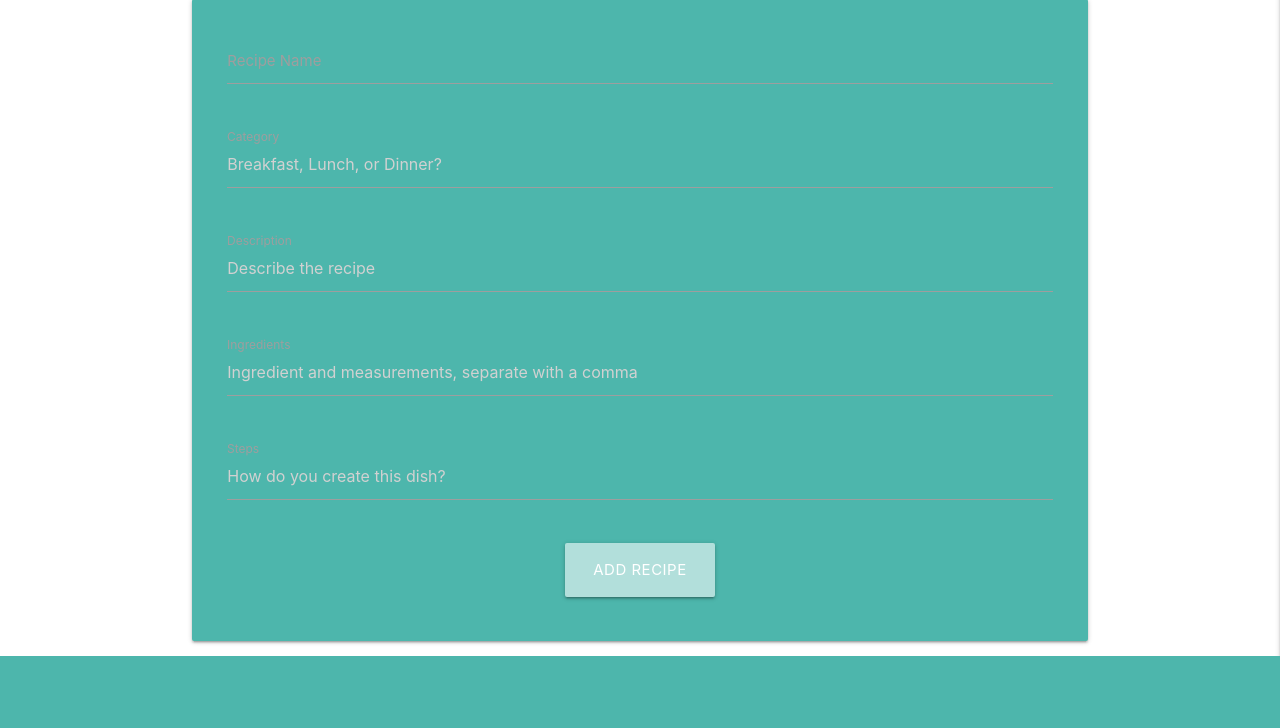
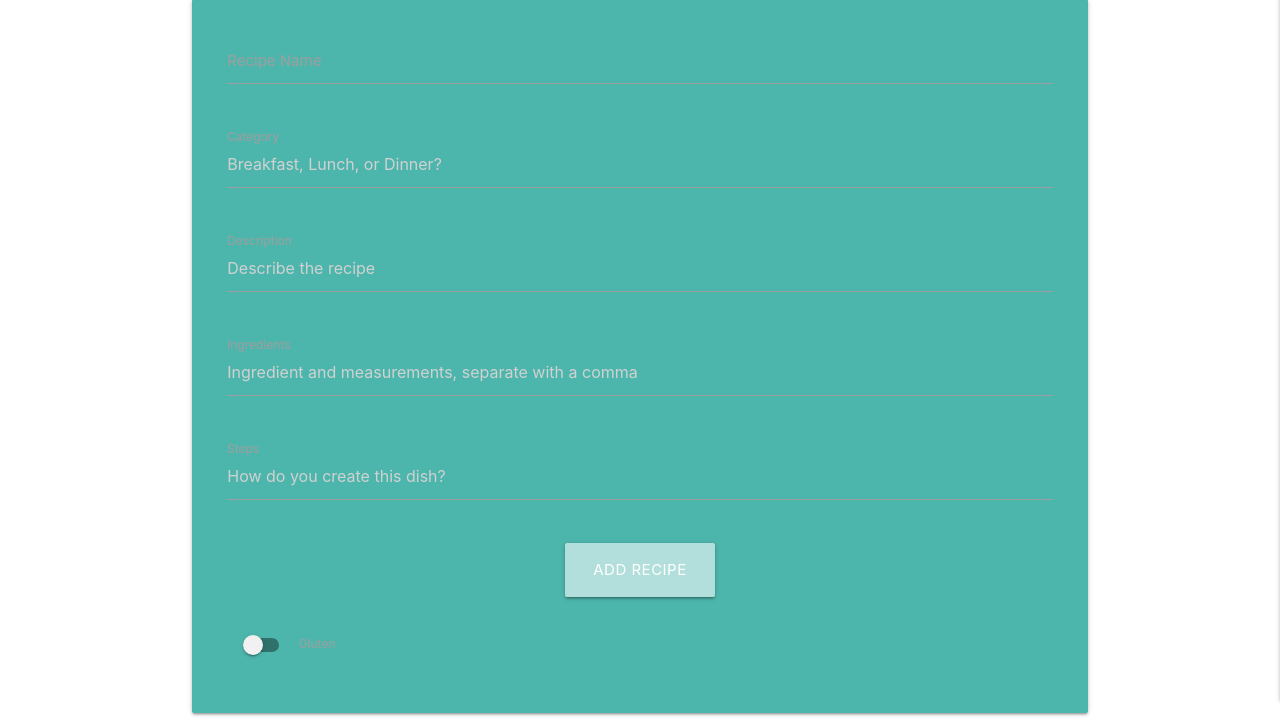
Before and after one commit to Code-Institute-Submissions/Daffie95-wikipies-MS3_MayResub, a Flask app: page /upload_recipe in a window 1280 px wide. Shown: the part 160-888 px from the top of the page. Before the commit the page ends 816 px from the top, so only its background shows below. Run offline with Flask 2, Linux system fonts and the light colour scheme; some libraries are stand-ins or nearby versions.

Commit message:
Update upload_page.html
added allergen switch (test)

```diff
--- a/templates/upload_page.html
+++ b/templates/upload_page.html
@@ -8,40 +8,40 @@
             <div class="row">
                 <div class="input-field col s12">
                     <!-- recipe name -->
-                    <input id="recipe_name" name="recipe_name" minlength="5" maxlength="50"
-                        type="text" class="validate" required>
+                    <input id="recipe_name" name="recipe_name" minlength="5" maxlength="50" type="text" class="validate"
+                        required>
                     <label for="recipe_name">Recipe Name</label>
                 </div>
             </div>
             <div class="row">
                 <div class="input-field col s12">
                     <!-- category -->
-                    <input id="category" name="category" minlength="5" maxlength="20"
-                        type="text" class="validate" required placeholder="Breakfast, Lunch, or Dinner?">
+                    <input id="category" name="category" minlength="5" maxlength="20" type="text" class="validate" required
+                        placeholder="Breakfast, Lunch, or Dinner?">
                     <label for="category">Category</label>
                 </div>
             </div>
             <div class="row">
                 <div class="input-field col s12">
                     <!-- recipe description -->
-                    <input id="recipe_desc" name="recipe_desc" minlength="5" maxlength="200"
-                        type="text" class="validate" required placeholder="Describe the recipe">
+                    <input id="recipe_desc" name="recipe_desc" minlength="5" maxlength="200" type="text" class="validate"
+                        required placeholder="Describe the recipe">
                     <label for="recipe_desc">Description</label>
                 </div>
             </div>
             <div class="row">
                 <div class="input-field col s12">
                     <!-- recipe ingredients -->
-                    <input id="ingredients" name="ingredients" minlength="5" maxlength="200"
-                        type="text" class="validate" required placeholder="Ingredient and measurements, separate with a comma">
+                    <input id="ingredients" name="ingredients" minlength="5" maxlength="200" type="text" class="validate"
+                        required placeholder="Ingredient and measurements, separate with a comma">
                     <label for="ingredients">Ingredients</label>
                 </div>
             </div>
             <div class="row">
                 <div class="input-field col s12">
                     <!-- steps -->
-                    <input id="steps" name="steps" minlength="5" maxlength="300"
-                        type="text" class="validate" required placeholder="How do you create this dish?">
+                    <input id="steps" name="steps" minlength="5" maxlength="300" type="text" class="validate" required
+                        placeholder="How do you create this dish?">
                     <label for="steps">Steps</label>
                 </div>
             </div>
@@ -53,8 +53,20 @@
                     </button>
                 </div>
             </div>
+            <div class="row">
+                <div class="input-field col s12">
+                    <div class="switch">
+                        <!-- add icon to match display on frontpage -->
+                        <label for="gluten">
+                            <input type="checkbox" id="gluten" name="gluten">
+                            <span class="lever"></span>
+                            Gluten
+                        </label>
+                    </div>
+                </div>
+            </div>
         </form>
     </div>
-        </form>
+    </form>
     </div>
 {% endblock %}
```
